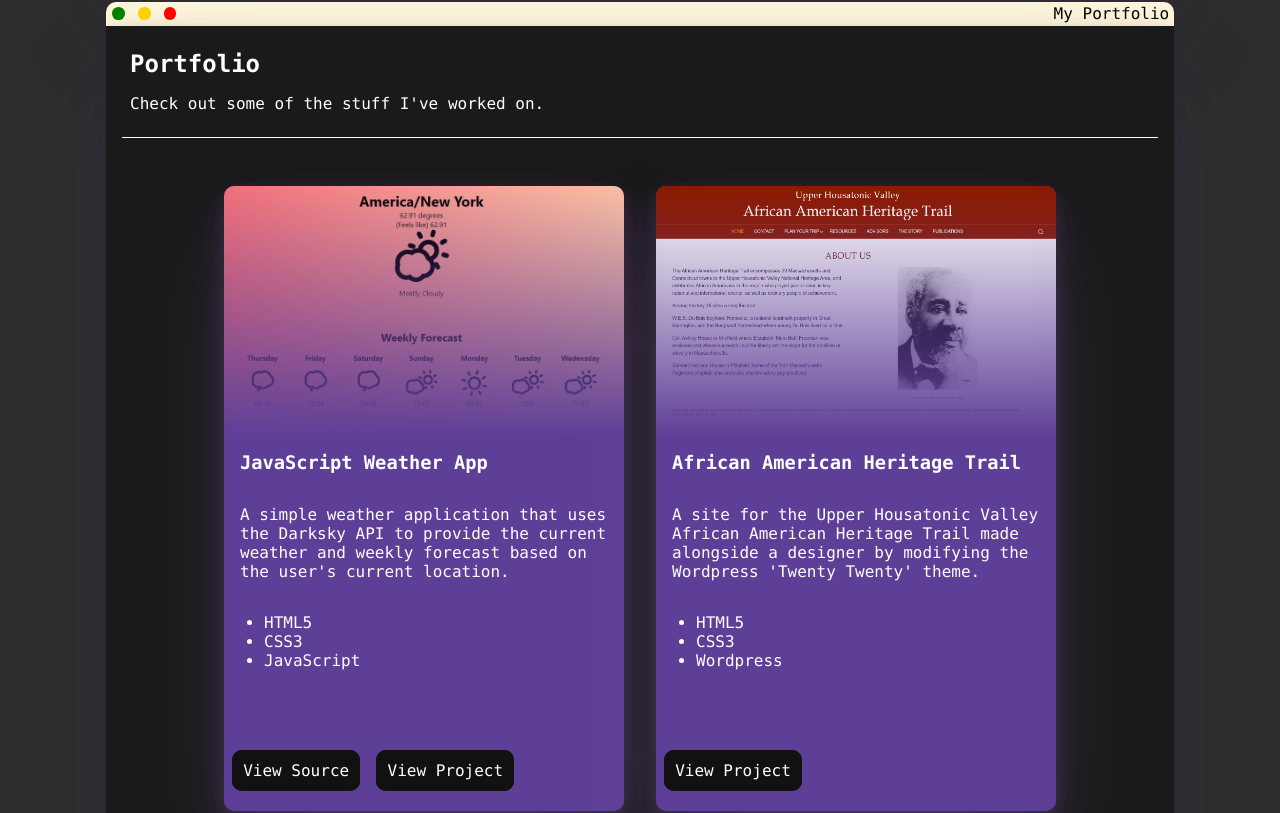
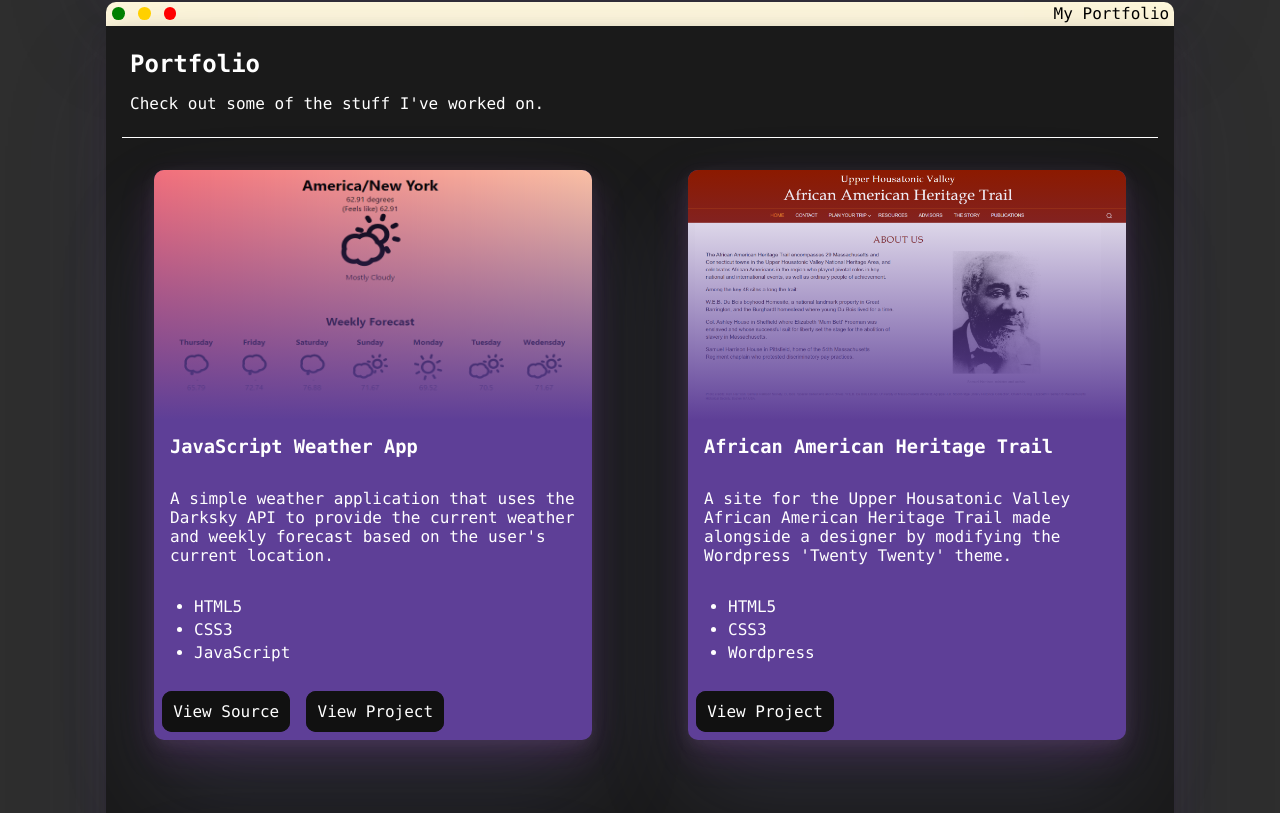
Before and after one commit to Buachie/portfolio, a React (Create React App) app: page / in a window 1280 px wide. Shown: the part 750-1563 px from the top of the page. Built offline with nearby package versions, Linux system fonts and the light colour scheme.

Commit message:
Change project card layout from flexbox to CSS Grid

```diff
--- a/src/App.css
+++ b/src/App.css
@@ -137,19 +137,19 @@ nav a:hover {
   margin: 0;
 }
 .project-info {
-  display: flex;
-  flex-flow: row wrap;
-  flex-grow: 1;
-  flex-basis: 40%;
-  justify-content: center;
-  align-items: center;
+  display: grid;
+  grid-template-columns: repeat(auto-fill, minmax(400px, 1fr));
+  grid-auto-rows: auto;
+  grid-gap: 6rem;
+  margin: 2rem;
 }
 .card {
-  max-width: 400px;
-  height: 625px;
-  max-height: 700px;
+  /*max-width: 450px;*/
+  /*height: max-content;*/
+  /*max-height: 700px;*/
   overflow: hidden;
-  margin: 3rem 1rem 3rem 1rem;
+  font-size: medium !important;
+  /*margin: 3rem 1rem 3rem 1rem;*/
   border-radius: 10px;
   background-color: rgb(94, 63, 151);
   box-shadow: 0 50px 100px rgba(138, 138, 218, 0.15),
@@ -159,9 +159,8 @@ nav a:hover {
   height: 250px;
   min-height: 250px;
   max-height: 250px;
-  width: 400px;
-  min-width: 350px;
-  max-width: 400px;
+  min-width: 300px;
+  max-width: 550px;
   position: relative;
 }
 .overlay {
@@ -185,11 +184,21 @@ nav a:hover {
   margin: 0;
   padding: 1rem;
 }
+.skills-container ul {
+  height: 70px;
+  display: flex;
+  flex-direction: column;
+  flex-wrap: wrap;
+}
+
+.skills-container li {
+  height: 33.3%;
+}
 .button-container {
   position: relative;
 }
 .button-margin {
-  top: 3.5rem;
+  /*top: 3.5rem;*/
 }
 .button-container a {
   margin: 0.5rem;
@@ -288,7 +297,20 @@ footer {
   padding: 0.5rem;
 }
 /*Media Queries*/
+@media screen and (max-width: 967px) {
+  .project-info {
+    grid-template-columns: repeat(auto-fill, minmax(300px, 1fr));
+  }
+}
+
 @media screen and (max-width: 460px) {
+  html,
+  body {
+    text-size-adjust: none;
+    -webkit-text-size-adjust: none;
+    -moz-text-size-adjust: none;
+    -ms-text-size-adjust: none;
+  }
   .nav-container {
     justify-content: center;
   }
@@ -303,6 +325,11 @@ footer {
   }
   .button-margin {
     top: 0;
+  }
+}
+@media screen and (max-width: 365px) {
+  .project-info {
+    grid-template-columns: repeat(auto-fill, minmax(200px, 1fr));
   }
 }
 
```
